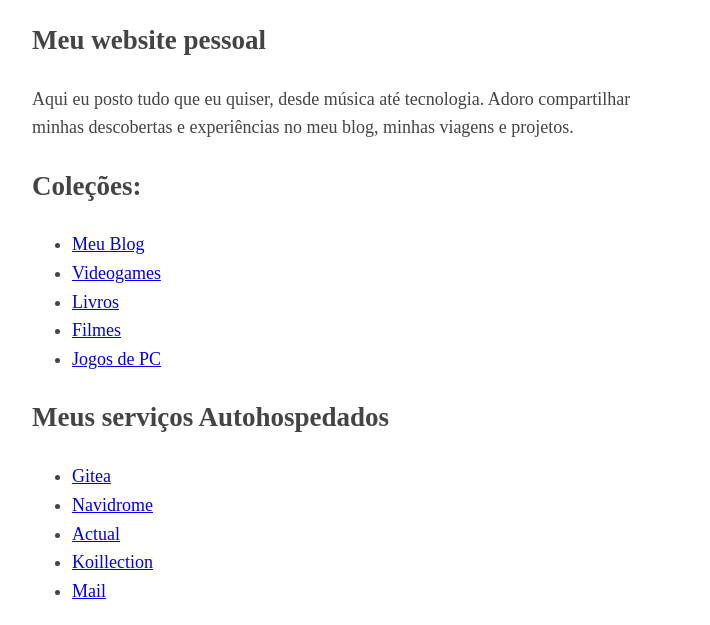
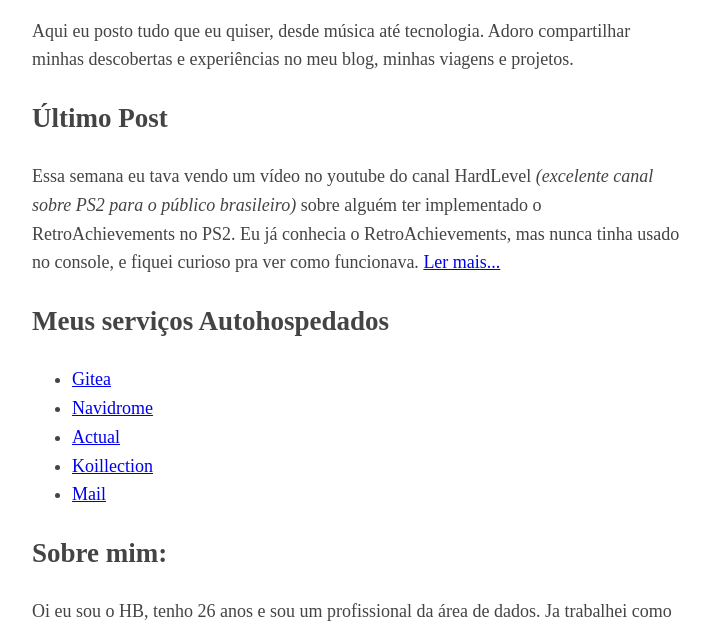
Before and after one commit to acostadanilo23/acostahub, a plain HTML site: page index.html in a window 1280 px wide. Shown: the part 154-779 px from the top of the page, without its empty margins (283-993 px from the left). Drawn offline with Linux system fonts and the light colour scheme.

Commit message:
chore: reestruturação + add: seção com o ultimo post do blog

```diff
--- a/index.html
+++ b/index.html
@@ -19,21 +19,18 @@
             href="pages/opinioes/index.html"> Opiniões</a> <a href="pages/projetos/index.html"> Projetos</a>
     </header>
 
-
-
-    <h2>Meu website pessoal</h2>
-
     <p>Aqui eu posto tudo que eu quiser, desde música até tecnologia. Adoro compartilhar minhas descobertas e
         experiências no meu blog, minhas viagens e projetos.</p>
 
-    <h2>Coleções:</h2>
-    <ul>
-        <li><a href="pages/blog/index.html">Meu Blog</a></li>
-        <li><a href="pages/colecoes/index.html">Videogames</a></li>
-        <li><a href="pages/colecoes/index.html">Livros</a></li>
-        <li><a href="pages/colecoes/index.html">Filmes</a></li>
-        <li><a href="pages/colecoes/index.html">Jogos de PC</a></li>
-    </ul>
+    <h2>Último Post</h2>
+    <p>Essa semana eu tava vendo um vídeo no youtube do canal HardLevel <i>(excelente canal
+            sobre PS2 para o público brasileiro)</i> sobre alguém ter implementado o RetroAchievements no PS2.
+        Eu já conhecia o RetroAchievements, mas nunca tinha usado no console, e fiquei curioso pra ver como funcionava.
+        <a href="pages/blog/post1.html"> Ler mais...</a>
+    </p>
+
+
+
 
     <h2>Meus serviços Autohospedados</h2>
     <ul>
```
